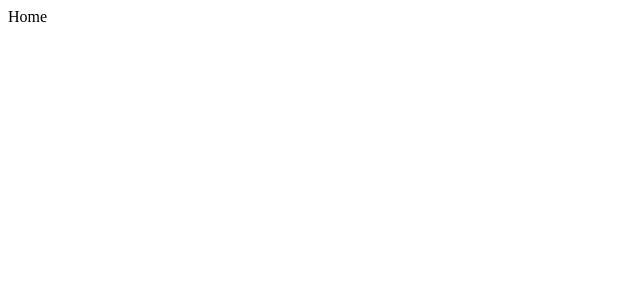
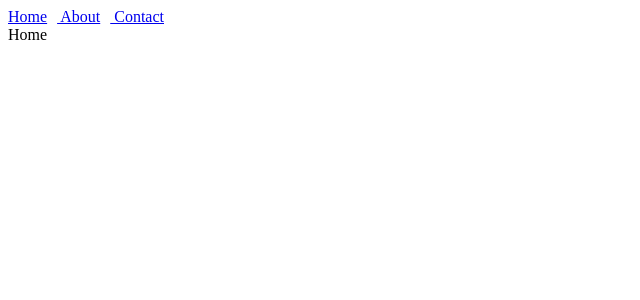
Before and after one commit to Gursharanp/react-zhncet, a React (Create React App) app: page / in a window 1280 px wide. Shown: the top 300 px of the page, without its empty margins (0-640 px from the left). Built offline with nearby package versions, Linux system fonts and the light colour scheme.

Commit message:
5 files modified

```diff
--- a/src/Components/Aboutus.js
+++ b/src/Components/Aboutus.js
@@ -1,6 +1,8 @@
 import React from 'react'
-import Nacbar from './Navbar';
+import Navbar from './Navbar';
 export default function About(){
 
-return <div> <Navbar/></div>
+return <div> <Navbar/>
+About us
+</div>
 }
--- a/src/Components/Contact.js
+++ b/src/Components/Contact.js
@@ -1,7 +1,9 @@
 import React from 'react'
+import Navbar from './Navbar'
 
 export default function ContactUs(){
 
-return <div> Contact</div>
+return <div>
+  <Navbar/>Contact</div>
 
 }
--- a/src/Components/Home.js
+++ b/src/Components/Home.js
@@ -1,7 +1,9 @@
 import React from 'react'
-
+import Navbar from './Navbar'
 export default function Home(){
 
-return <div> Home</div>
+return <div>
+  <Navbar/>
+  Home</div>
 
 }
--- a/src/Components/Navbar.js
+++ b/src/Components/Navbar.js
@@ -2,7 +2,9 @@ import  React from 'react';
 import {Link} from 'react-router-dom';
 function Navbar(){
 return( <nav>
-  <Link to="/About"> About</Link>
+  <Link to="/" className="link"> Home</Link>
+  <Link to="/Aboutus" className="link"> About</Link>
+  <Link to="/Contact" className="link"> Contact</Link>
 </nav>
 );
 }
--- a/src/style.css
+++ b/src/style.css
@@ -1,3 +1,6 @@
 h1, p {
   font-family: Lato;
 }
+.link{
+  margin-right: 10px;
+}
```
